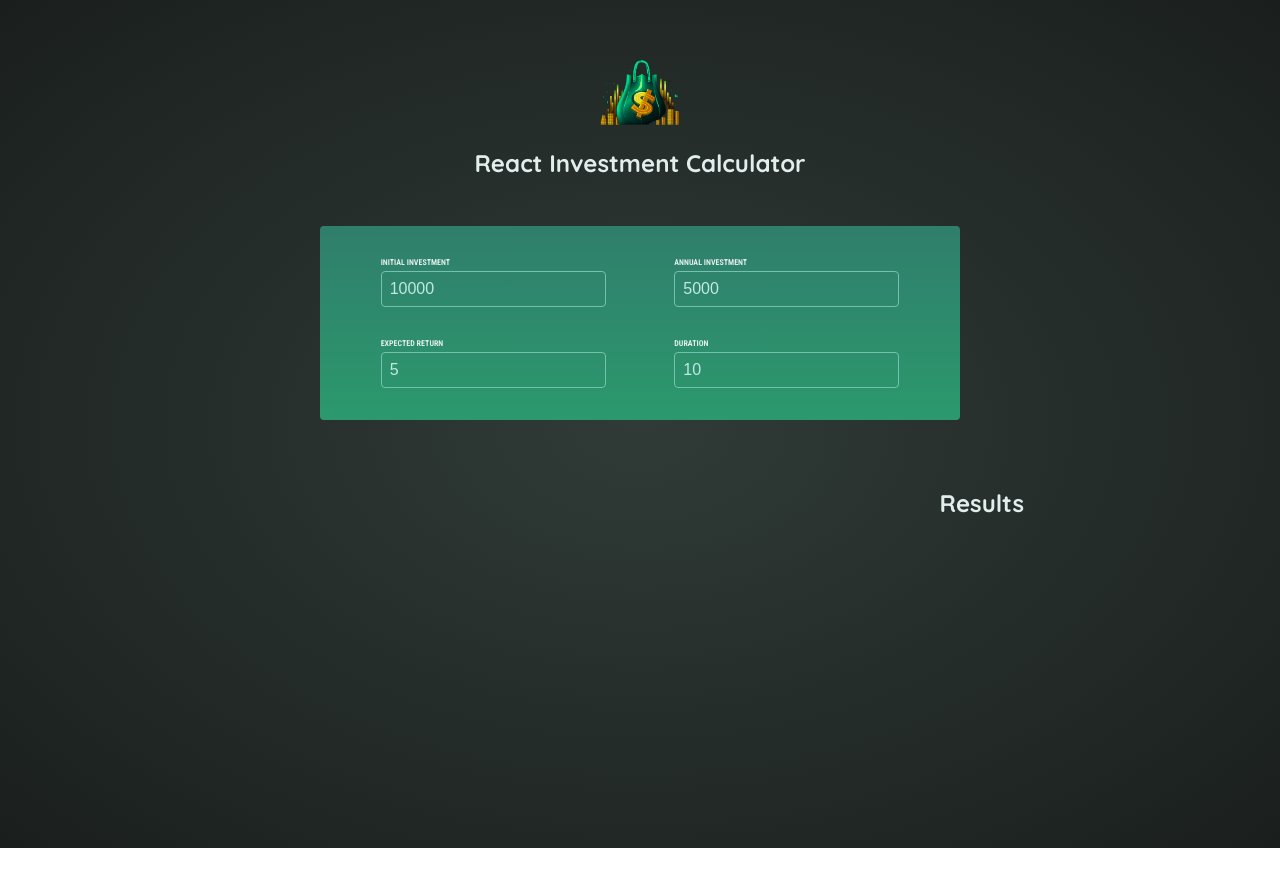
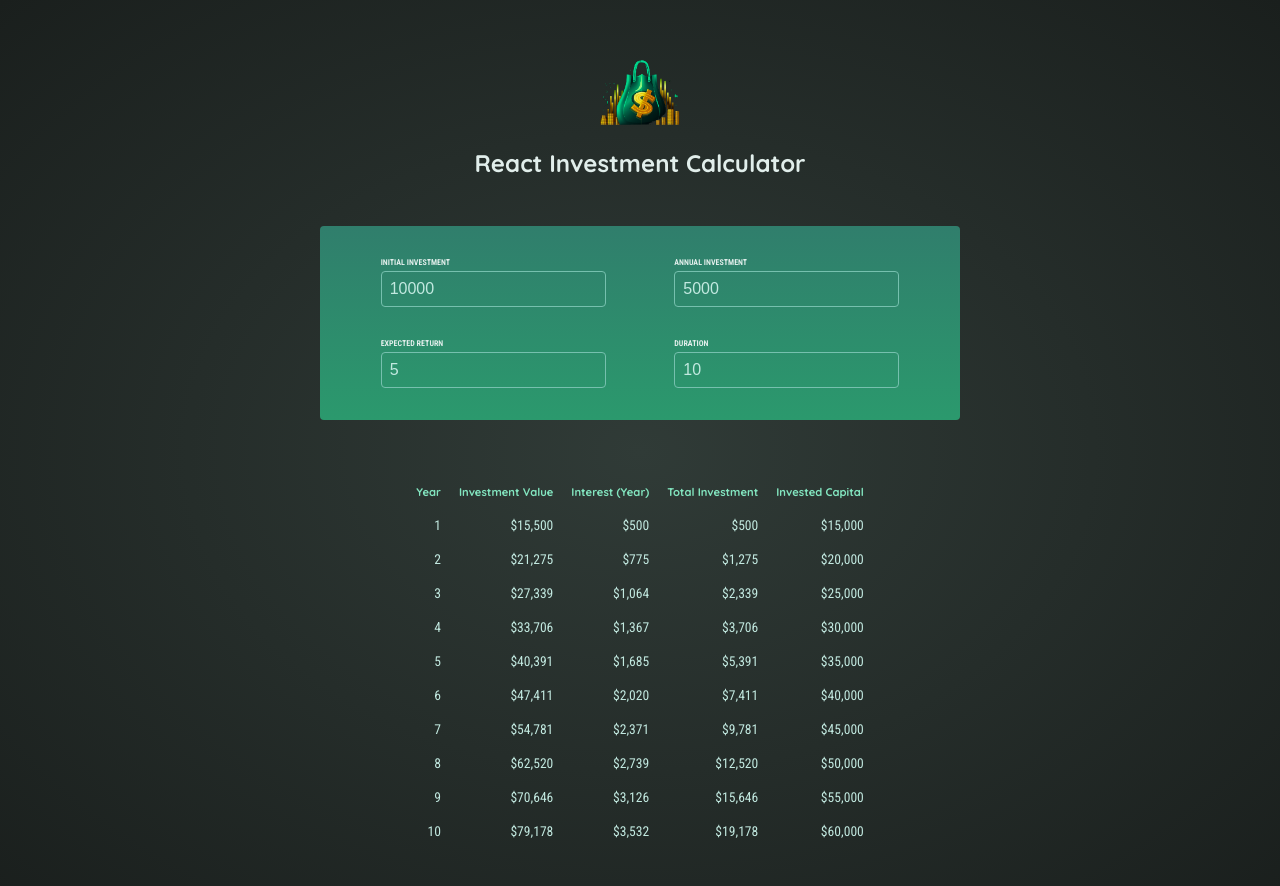
Before and after one commit to Greenie115/investment-calculator, a React (Vite) app: page / in a window 1280 px wide. Shown: the top 886 px of the page. Before the commit the page ends 848 px from the top, so only its background shows below. Built offline with nearby package versions, Linux system fonts and the light colour scheme.

Commit message:
working finished app with error handling

```diff
--- a/src/App.jsx
+++ b/src/App.jsx
@@ -17,18 +17,22 @@ function handleChange(inputID, newValue) {
   setUserInput(prevValue => {
       return {
           ...prevValue,
-          [inputID]: newValue
+          [inputID]: +newValue
       }
   })
 }
+
+const isValidDuration = userInput.duration >= 1
 
   return (
     <>
     <Header />
     <UserInput
-      onChange={handleChange}
+      resetInput={handleChange}
       Input={userInput}/>
-    <Results />
+      {isValidDuration ? <Results Input={userInput} /> :
+      <p className="center">Please choose a duration greater than 0</p> }
+
     </>
   )
 }
--- a/src/components/Results.jsx
+++ b/src/components/Results.jsx
@@ -1,11 +1,43 @@
-function Results(){
+import {calculateInvestmentResults, formatter} from "../util/investment"
+
+function Results({ Input }){
+    const resultsData = calculateInvestmentResults(Input)
+    const initialInvestment =
+        resultsData[0].valueEndOfYear -
+        resultsData[0].interest -
+        resultsData[0].annualInvestment
+
+    console.log(resultsData)
     return(
-        <>
-        <section id="result">
-
-        <h2>Results</h2>
-        </section>
-        </>
+        <table id="result">
+            <thead>
+                <tr>
+                    <th>Year</th>
+                    <th>Investment Value</th>
+                    <th>Interest (Year)</th>
+                    <th>Total Investment</th>
+                    <th>Invested Capital</th>
+                </tr>
+            </thead>
+            <tbody>
+                {resultsData.map(yearData => {
+                    const totalInterest =
+                        yearData.valueEndOfYear -
+                        yearData.annualInvestment * yearData.year -
+                        initialInvestment;
+                    const totalAmountInvested =
+                        yearData.valueEndOfYear -
+                        totalInterest
+                   return <tr key={yearData.year}>
+                    <td>{yearData.year}</td>
+                    <td>{formatter.format(yearData.valueEndOfYear)}</td>
+                    <td>{formatter.format(yearData.interest)}</td>
+                    <td>{formatter.format(totalInterest)}</td>
+                    <td>{formatter.format(totalAmountInvested)}</td>
+                   </tr>
+                })}
+            </tbody>
+        </table>
     )
 };
 
--- a/src/components/User-Input.jsx
+++ b/src/components/User-Input.jsx
@@ -1,4 +1,4 @@
-function UserInput({ onChange, Input }) {
+function UserInput({ resetInput, Input }) {
 
     return (
         <section id="user-input" >
@@ -11,7 +11,7 @@ function UserInput({ onChange, Input }) {
                         value={Input.initialInvestment}
                         type="number" required
                         onChange={(event) =>
-                        onChange('initialInvestment', event.target.value)}
+                        resetInput('initialInvestment', event.target.value)}
                     ></input>
                 </p>
                 <p>
@@ -21,7 +21,7 @@ function UserInput({ onChange, Input }) {
                     <input
                         value={Input.annualInvestment}
                         type="number" required
-                        onChange={(event) => onChange('annualInvestment', event.target.value)}
+                        onChange={(event) => resetInput('annualInvestment', event.target.value)}
                     ></input>
                 </p>
             </div>
@@ -33,7 +33,7 @@ function UserInput({ onChange, Input }) {
                     <input
                         value={Input.expectedReturn}
                         type="number" required
-                        onChange={(event) => handleChange('expectedReturn', event.target.value)}
+                        onChange={(event) => resetInput('expectedReturn', event.target.value)}
                     ></input>
                 </p>
                 <p>
@@ -43,7 +43,7 @@ function UserInput({ onChange, Input }) {
                     <input
                         value={Input.duration}
                         type="number" required
-                        onChange={(event) => handleChange('duration', event.target.value )}
+                        onChange={(event) => resetInput('duration', event.target.value )}
                     ></input>
                 </p>
             </div>
```
